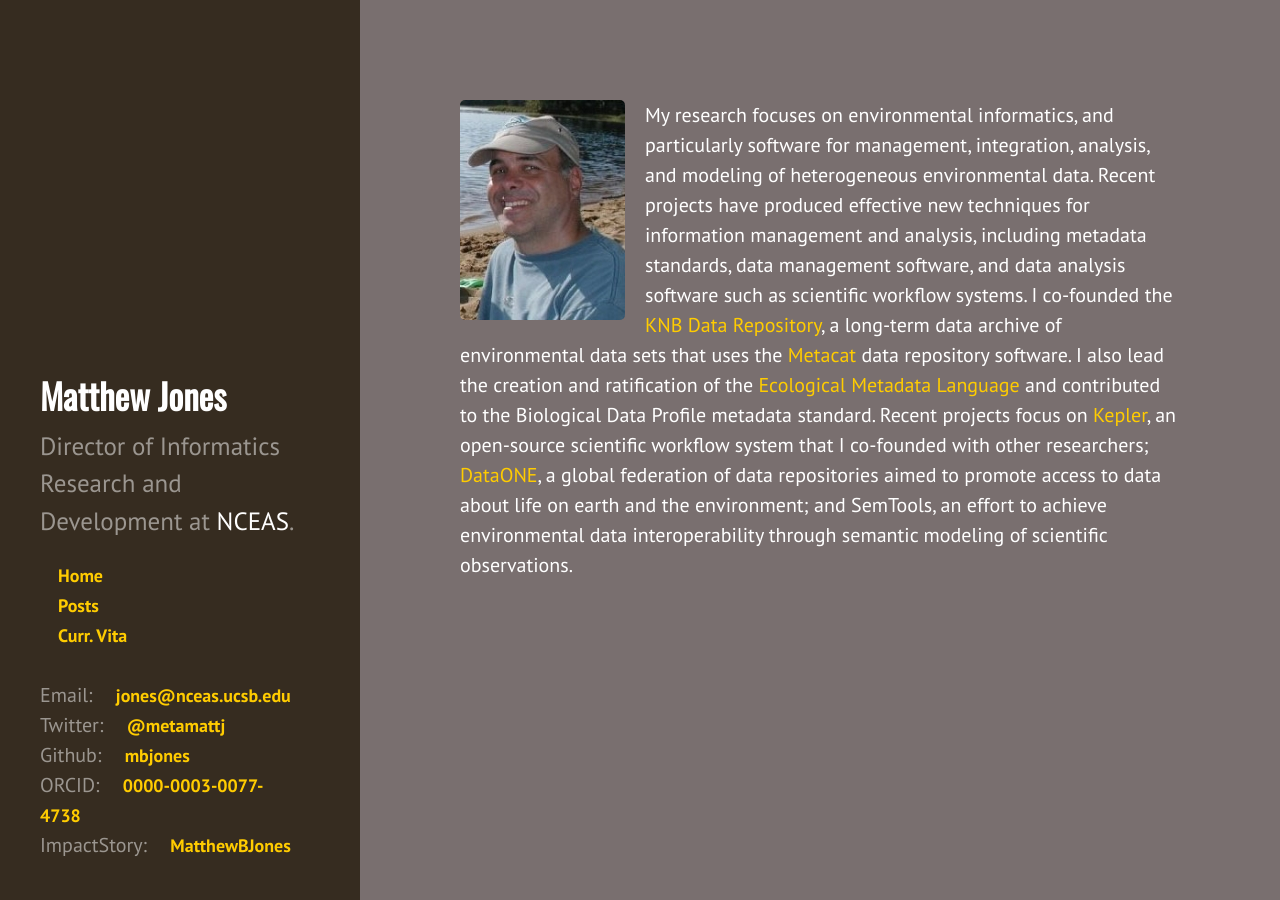
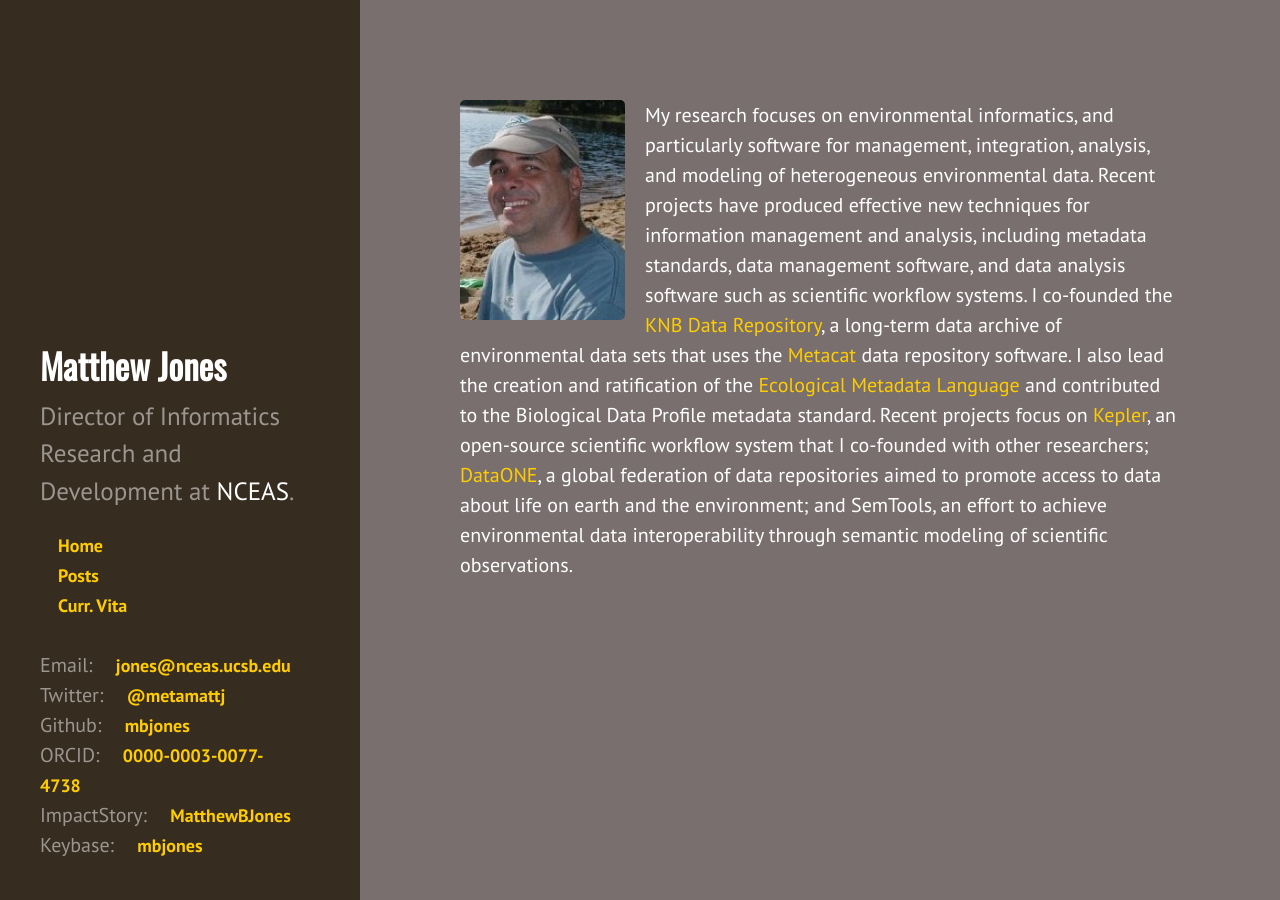
Before and after one commit to mbjones/mbjones.github.io, a Jekyll site: the page built from index.md, in a window 1280 px wide. Built offline with Jekyll 4.4.1, drawn with Linux system fonts in a browser that asks for light colours; Markdown is read by kramdown in place of the engine named in the settings.

Commit message:
Add keybase ID.

```diff
--- a/_config.yml
+++ b/_config.yml
@@ -40,6 +40,10 @@
   id:             MatthewBJones
   url:            https://impactstory.org/MatthewBJones
 
+keybase:
+  id:             mbjones
+  url:            https://keybase.io/mbjones
+
 # Jekyll scholar
 scholar:
   style: apa
--- a/_includes/sidebar.html
+++ b/_includes/sidebar.html
@@ -32,6 +32,7 @@
       <li class="sidebar-nav-item">Github: <a href="{{ site.github.url }}">{{ site.github.user }}</a></li>
       <li class="sidebar-nav-item">ORCID: <a href="{{ site.orcid.url }}">{{ site.orcid.id }}</a></li>
       <li class="sidebar-nav-item">ImpactStory: <a href="{{ site.impact.url }}">{{ site.impact.id }}</a></li>
+      <li class="sidebar-nav-item">Keybase: <a href="{{ site.keybase.url }}">{{ site.keybase.id }}</a></li>
     </ul>
 
   </div>
```
